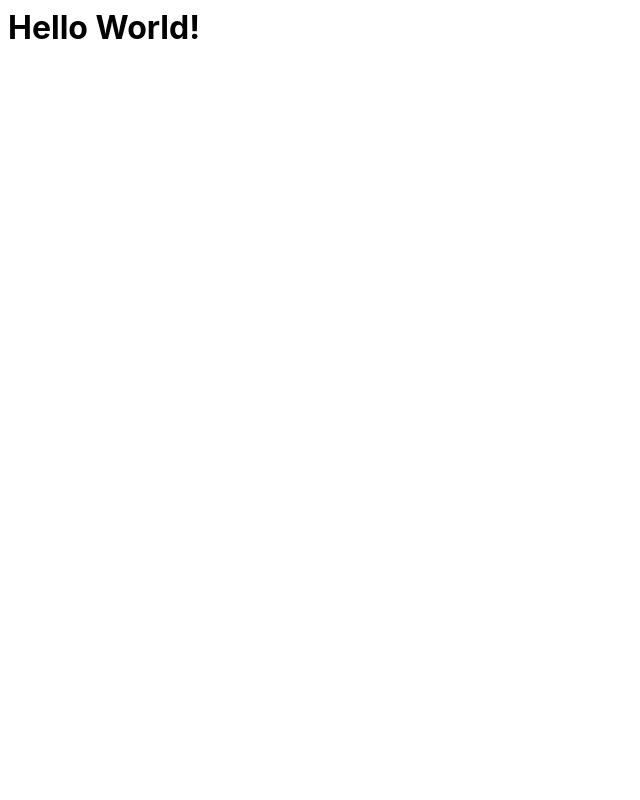
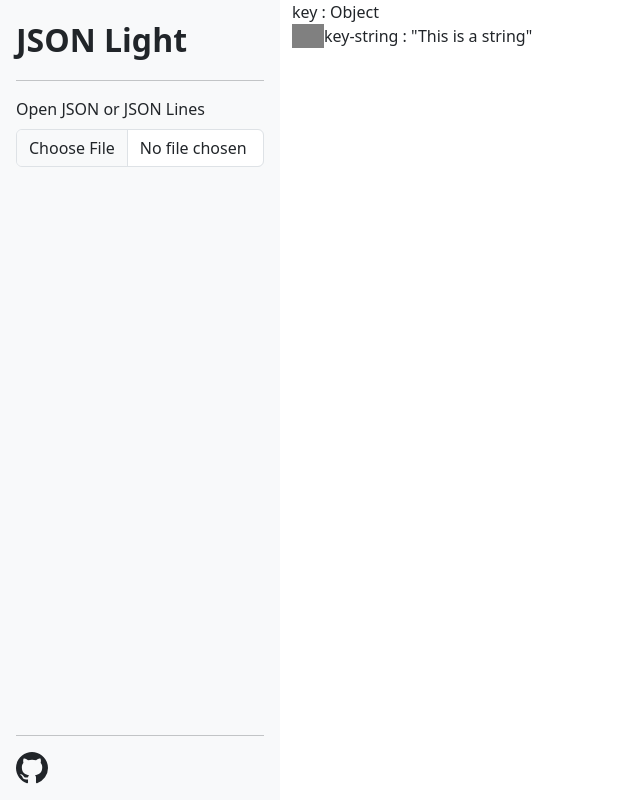
Before and after one commit to bluerose73/jsonlight, a plain HTML site: page assets/app.html in a window 1280 px wide. Shown: the whole page, without its empty margins (0-640 px from the left). Drawn offline with nearby package versions, Linux system fonts and the light colour scheme.

Commit message:
feat: frontend using bootstrap

```diff
--- a/assets/app.html
+++ b/assets/app.html
@@ -1,13 +1,53 @@
-<html>
-  <head>
-    <title>MyApp -- (edit this title in app.html)</title>
-    <style>
-    body {
-      font-family: -apple-system, 'Segoe UI Light', Ubuntu, Arial, sans-serif;
-    }
-    </style>
-  </head>
-  <body>
-    <h1>Hello World!</h1>
-  </body>
+<!doctype html>
+<html lang="en">
+
+<head>
+  <title>JSON Light</title>
+  <meta name="viewport" content="width=device-width, initial-scale=1">
+  <link href="https://cdn.jsdelivr.net/npm/bootstrap@5.3.2/dist/css/bootstrap.min.css" rel="stylesheet"
+    integrity="sha384-T3c6CoIi6uLrA9TneNEoa7RxnatzjcDSCmG1MXxSR1GAsXEV/Dwwykc2MPK8M2HN" crossorigin="anonymous">
+  <link rel="stylesheet" href="style.css">
+</head>
+
+<body>
+  <main>
+    <div class="sidebar d-flex flex-column flex-shrink-0 p-3 bg-light">
+      <div class="fw-bold fs-2">JSON Light</div>
+      <hr>
+      <label for="filepicker" class="form-label">Open JSON or JSON Lines</label>
+      <input type="file" class="form-control" id="filepicker" name="filepicker" accept=".json, .jsonl" />
+      <div class="mb-auto"></div>
+      <hr>
+      <a href="https://github.com/bluerose73/jsonlight" class="link-dark">
+        <svg xmlns="http://www.w3.org/2000/svg" width="32" height="32" fill="currentColor" class="bi bi-github"
+          viewBox="0 0 16 16">
+          <path
+            d="M8 0C3.58 0 0 3.58 0 8c0 3.54 2.29 6.53 5.47 7.59.4.07.55-.17.55-.38 0-.19-.01-.82-.01-1.49-2.01.37-2.53-.49-2.69-.94-.09-.23-.48-.94-.82-1.13-.28-.15-.68-.52-.01-.53.63-.01 1.08.58 1.23.82.72 1.21 1.87.87 2.33.66.07-.52.28-.87.51-1.07-1.78-.2-3.64-.89-3.64-3.95 0-.87.31-1.59.82-2.15-.08-.2-.36-1.02.08-2.12 0 0 .67-.21 2.2.82.64-.18 1.32-.27 2-.27.68 0 1.36.09 2 .27 1.53-1.04 2.2-.82 2.2-.82.44 1.1.16 1.92.08 2.12.51.56.82 1.27.82 2.15 0 3.07-1.87 3.75-3.65 3.95.29.25.54.73.54 1.48 0 1.07-.01 1.93-.01 2.2 0 .21.15.46.55.38A8.012 8.012 0 0 0 16 8c0-4.42-3.58-8-8-8" />
+        </svg>
+      </a>
+    </div>
+    <div class="view container-fluid">
+      <div class="kv d-flex flex-column">
+        <div class="kv-root">
+          key : Object
+        </div>
+        <div class="child-dropdown d-flex">
+          <div class="indent">
+          </div>
+          <div class="child-list">
+            <div class="kv">
+              <div class="kv-root">
+                key-string : "This is a string"
+              </div>
+            </div>
+          </div>
+        </div>
+      </div>
+    </div>
+    <script src="https://cdn.jsdelivr.net/npm/bootstrap@5.3.2/dist/js/bootstrap.bundle.min.js"
+      integrity="sha384-C6RzsynM9kWDrMNeT87bh95OGNyZPhcTNXj1NW7RuBCsyN/o0jlpcV8Qyq46cDfL"
+      crossorigin="anonymous"></script>
+  </main>
+</body>
+
 </html>
--- /dev/null
+++ b/assets/style.css
@@ -0,0 +1,27 @@
+body {
+    min-height: 100vh;
+    min-height: -webkit-fill-available;
+}
+
+html {
+    height: -webkit-fill-available;
+}
+
+main {
+    display: flex;
+    flex-wrap: nowrap;
+    height: 100vh;
+    overflow-x: auto;
+    overflow-y: hidden;
+}
+
+.sidebar {
+    width: 280px;
+    /* align-self: stretch; */
+}
+
+.indent {
+    flex-basis: 32px;
+    flex-shrink: 0;
+    background-color: gray;
+}
```
Also changed, not shown: README.md.
